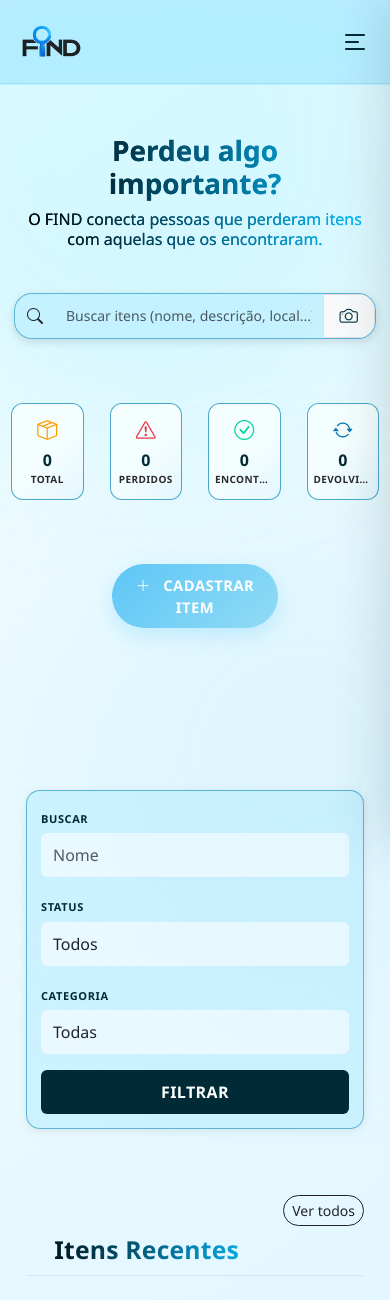
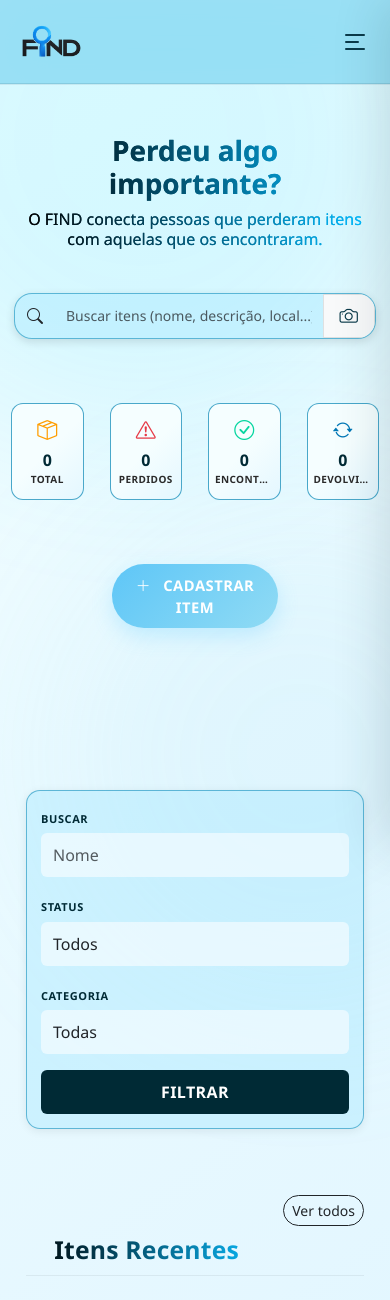
Before and after one commit to gabrlkstro/projeto_find, a Django app: page /menu/ in a window 390 px wide. Shown: the top 1300 px of the page. Run offline with Django 5.2, Linux system fonts and the light colour scheme; the visitor is signed in with stand-in values (Sample User, id 1); data that the repository does not hold is empty.

Commit message:
style: atualiza favicon e cores base para alinhar com o design do app mobile

```diff
--- a/mainpage/static/mainpage/css/base.css
+++ b/mainpage/static/mainpage/css/base.css
@@ -6,32 +6,31 @@
 
 /* ── Design Tokens ──────────────────────────────────────── */
 :root {
-  --brand-dark:          #002a35;
-  --brand-mid:           #01627a;
-  --brand-light:         #00b4d8;
-  --brand-accent:        #00d9ff;
+  --brand-dark:          #0B3A4A;
+  --brand-mid:           #145fa5;
+  --brand-light:         #90dbf4;
+  --brand-accent:        #90dbf4;
 
   /* Navbar */
   --nav-h:               84px;
-  --nav-bg:              rgba(173, 233, 255, 0.75);
-  --nav-bg-scrolled:     rgba(173, 233, 255, 0.70);
-  --nav-border:          rgba(0, 180, 216, 0.18);
-  --nav-shadow:          0 1px 0 rgba(0, 180, 216, 0.12);
-  --nav-shadow-scrolled: 0 4px 28px rgba(0, 42, 53, 0.10);
+  --nav-bg:              rgba(144, 219, 244, 0.85);
+  --nav-bg-scrolled:     rgba(144, 219, 244, 0.92);
+  --nav-border:          rgba(11, 58, 74, 0.12);
+  --nav-shadow:          0 1px 0 rgba(11, 58, 74, 0.08);
+  --nav-shadow-scrolled: 0 4px 28px rgba(11, 58, 74, 0.10);
 
   /* Links */
-  --link-hover-bg:       rgba(1, 98, 122, 0.08);
-  --link-active-bg:      rgba(1, 98, 122, 0.12);
-  --link-active-color:   #01627a;
+  --link-hover-bg:       rgba(11, 58, 74, 0.08);
+  --link-active-bg:      rgba(11, 58, 74, 0.12);
+  --link-active-color:   #0B3A4A;
 
   /* Footer */
-
---footer-bg: rgba(173, 233, 255, 0.65);
---footer-text: rgba(0, 42, 53, 0.65);
---footer-heading: rgba(0, 42, 53, 0.55);
---footer-link: #002a35;
---footer-link-hover: #01627a;
---footer-border: rgba(0, 42, 53, 0.08);
+  --footer-bg:           rgba(144, 219, 244, 0.65);
+  --footer-text:         rgba(11, 58, 74, 0.65);
+  --footer-heading:      rgba(11, 58, 74, 0.55);
+  --footer-link:         #0B3A4A;
+  --footer-link-hover:   #145fa5;
+  --footer-border:       rgba(11, 58, 74, 0.08);
 
   --radius-md:           12px;
   --transition:          all 0.24s cubic-bezier(0.4, 0, 0.2, 1);
--- a/mainpage/templates/mainpage/index.html
+++ b/mainpage/templates/mainpage/index.html
@@ -18,7 +18,7 @@
   <link rel="stylesheet" href="{% static 'mainpage/css/index.css' %}">
 
   <!-- Favicon -->
-  <link rel="icon" type="image/png" href="{% static 'mainpage/img/find.png' %}">
+  <link rel="icon" type="image/webp" href="{% static 'mainpage/img/find.webp' %}">
 
 </head>
 <body>
--- a/templates/base.html
+++ b/templates/base.html
@@ -11,7 +11,7 @@
   <link rel="stylesheet" href="https://cdnjs.cloudflare.com/ajax/libs/bootstrap-icons/1.11.3/font/bootstrap-icons.min.css">
   <link rel="stylesheet" href="https://cdnjs.cloudflare.com/ajax/libs/font-awesome/6.5.0/css/all.min.css" crossorigin="anonymous" referrerpolicy="no-referrer"/>
   <link rel="stylesheet" href="{% static 'mainpage/css/base.css' %}">
-  <link rel="icon" type="image/png" href="{% static 'mainpage/img/find.png' %}">
+  <link rel="icon" type="image/webp" href="{% static 'mainpage/img/find.webp' %}">
 
   {% block extra_css %}{% endblock %}
 </head>
```
Also changed, not shown: mainpage/static/mainpage/img/find.webp (added).
